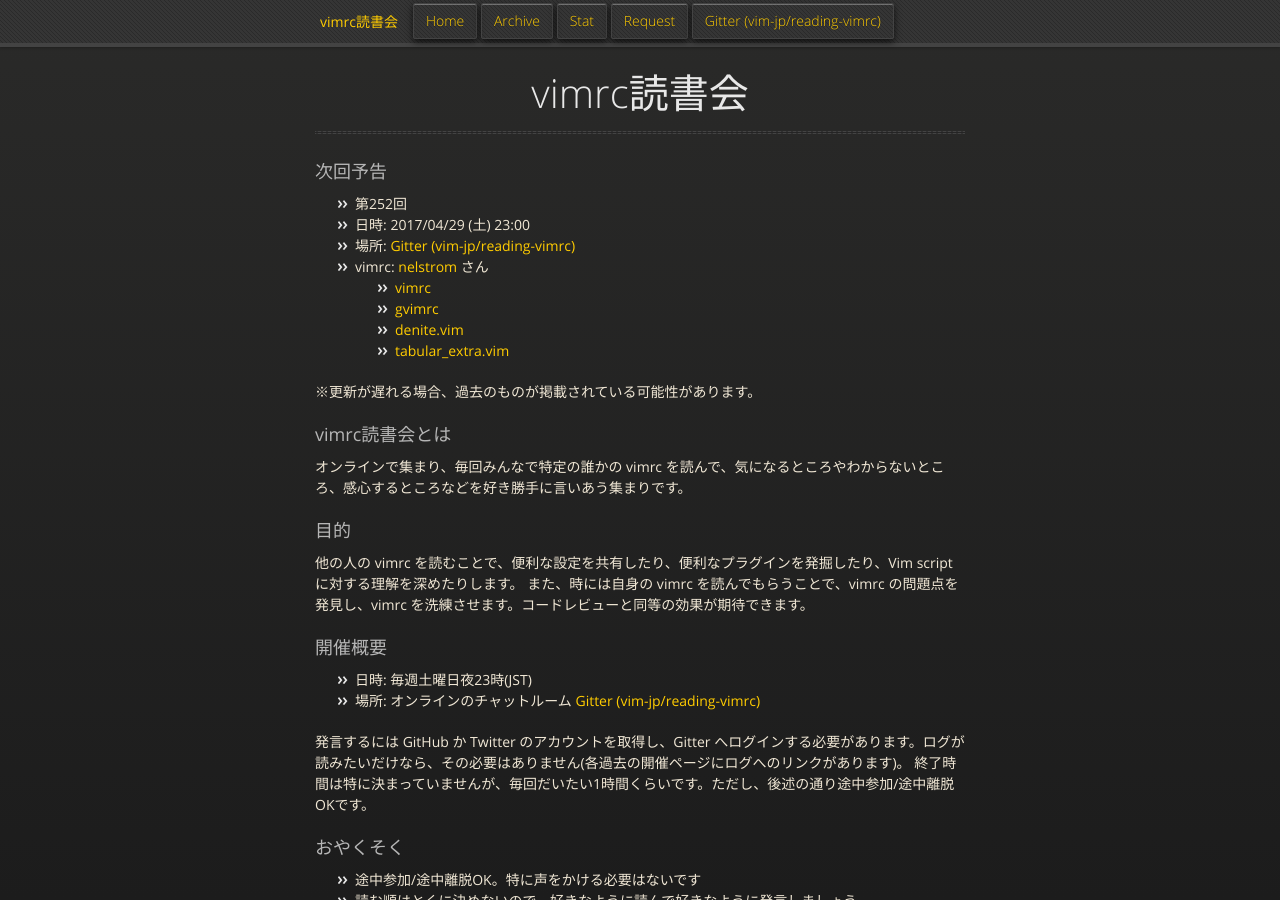
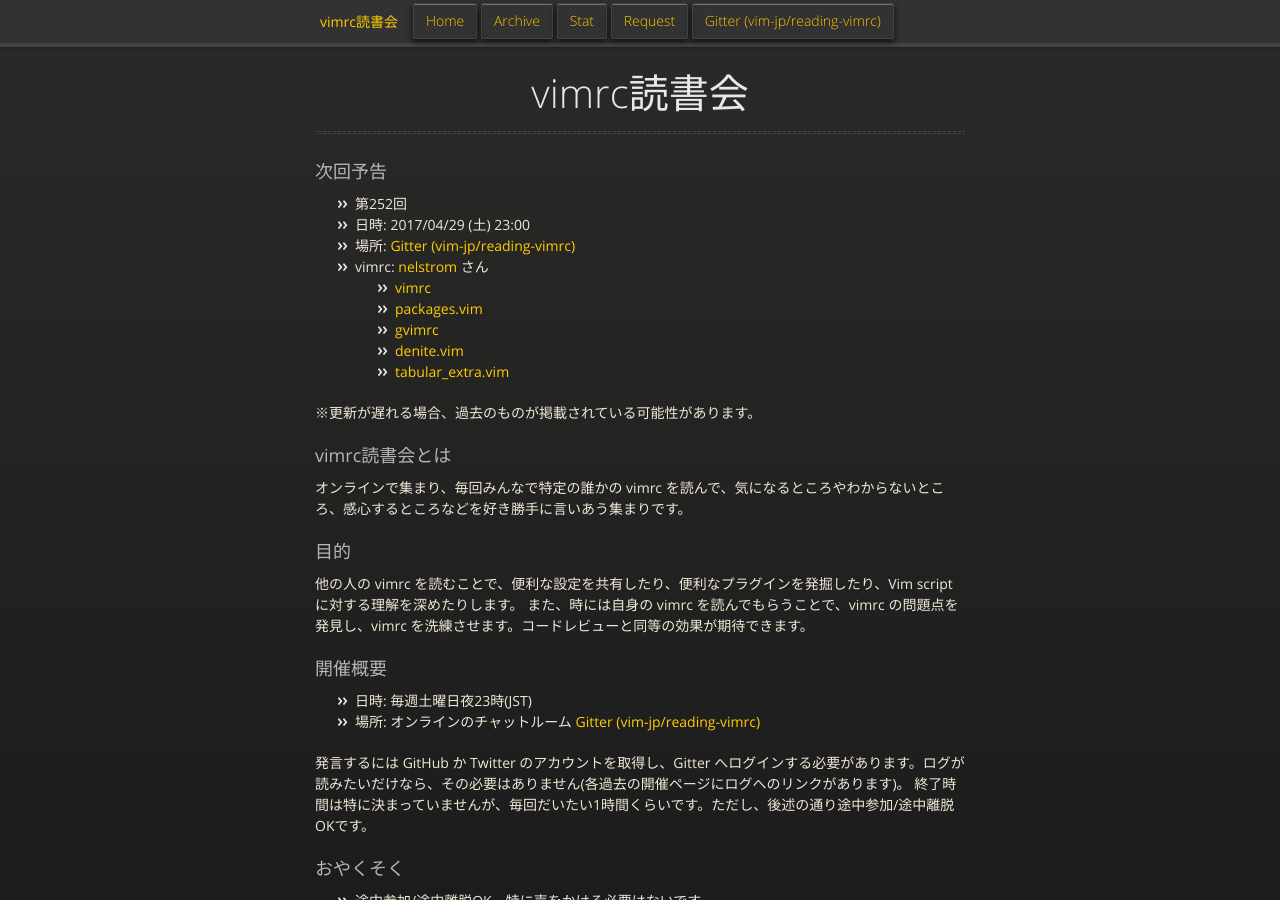
Before and after one commit to vim-jp/reading-vimrc, a Jekyll site: the page built from index.md, in a window 1280 px wide and 900 px high. Built offline with Jekyll 4.4.1, drawn with Linux system fonts in a browser that asks for light colours; nearby versions of some CDN libraries.

Commit message:
Add packages.vim for next: #252 nelstromu

```diff
--- a/_data/next.yml
+++ b/_data/next.yml
@@ -6,6 +6,9 @@
   vimrcs:
     - url: 'https://github.com/nelstrom/dotfiles/blob/master/vimrc'
       name: vimrc
+      hash: null
+    - url: 'https://github.com/nelstrom/dotfiles/blob/master/packages.vim'
+      name: packages.vim
       hash: null
     - url: 'https://github.com/nelstrom/dotfiles/blob/master/gvimrc'
       name: gvimrc
```
